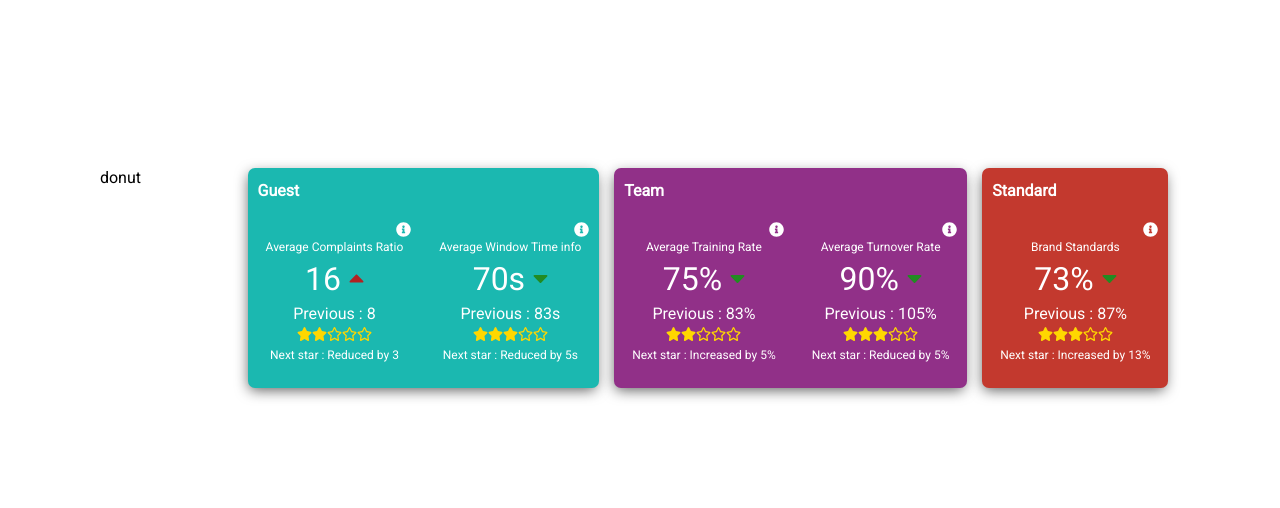
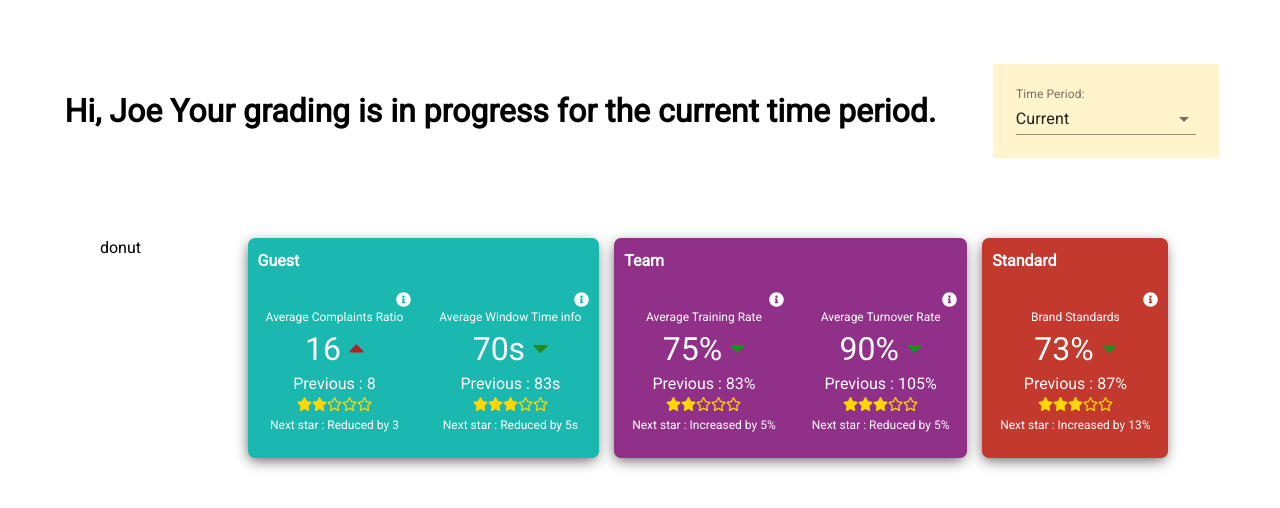
Before and after one commit to subhaneha/React-CreateCards, a React (Create React App) app: page / in a window 1280 px wide. Shown: the top 508 px of the page. Built offline with nearby package versions, Linux system fonts and the light colour scheme; no server answers.

Commit message:
Added Timeperiod component with Welcome message

```diff
--- a/src/component/Card/index.css
+++ b/src/component/Card/index.css
@@ -31,9 +31,7 @@
   box-shadow: -9px 10px 18px -8px rgba(0, 0, 0, 0.73);
   /* border: 5px solid rgba(0, 209, 209, 0.829); */
 }
-.header {
-  /* width: 100%; */
-}
+
 .header > h4 {
   margin-left: 10px;
   margin-top: 5px;
--- a/src/container/ResturantDetails/index.css
+++ b/src/container/ResturantDetails/index.css
@@ -1,17 +1,36 @@
 @import url('https://fonts.googleapis.com/css2?family=Roboto&display=swap');
+.mainPage {
+  font-family: 'Roboto', sans-serif;
+  display: flex;
+  flex-direction: column;
+  height: 90vh;
+  width: 99vw;
+}
+.mainPageFirstDiv {
+  display: flex;
+  align-items: center;
+  justify-content: space-evenly;
+  margin-top: 7vh;
+}
+.timePeriodDropDown {
+  background: #fff4cc;
+  padding: 15px;
+}
+#timePeriod {
+  width: 150px;
+  height: 30px;
+}
 .mainDiv {
   font-family: 'Roboto', sans-serif;
   display: flex;
   align-items: flex-start;
   justify-content: space-evenly;
-  height: 90vh;
-  width: 99vw;
 }
 .donut {
-  margin-top: 20vh;
+  margin-top: 10vh;
 }
 .cardsArea {
-  margin-top: 20vh;
+  margin-top: 10vh;
   width: 75%;
   display: flex;
   align-items: center;
--- a/src/container/ResturantDetails/index.jsx
+++ b/src/container/ResturantDetails/index.jsx
@@ -1,10 +1,24 @@
-import React, { useEffect } from 'react';
+import React, { useEffect, useState } from 'react';
+//material ui
+import { makeStyles } from '@material-ui/core/styles';
+import { InputLabel, MenuItem, FormControl, Select } from '@material-ui/core';
+
 import axios from 'axios';
 import './index.css';
 import Card from 'component/Card';
 import cardDetails from 'utils/data';
-
+const useStyles = makeStyles((theme) => ({
+  formControl: {
+    margin: theme.spacing(1),
+    minWidth: 180,
+  },
+  selectEmpty: {
+    marginTop: theme.spacing(6),
+  },
+}));
 const ResturantDetails = () => {
+  const classes = useStyles();
+  const [timePeriod, setTimePeriod] = useState('current');
   useEffect(() => {
     const getData = async () => {
       try {
@@ -19,6 +33,38 @@ const ResturantDetails = () => {
     getData();
   }, []);
   return (
+    <div className='mainPage'>
+      <div className='mainPageFirstDiv'>
+        <h1>
+          Hi, Joe Your grading is in progress for the current time period.
+        </h1>
+        <div className='timePeriodDropDown'>
+          <FormControl className={classes.formControl}>
+            <InputLabel shrink id='demo-simple-select-placeholder-label-label'>
+              Time Period:
+            </InputLabel>
+            <Select
+              labelId='demo-simple-select-placeholder-label-label'
+              id='demo-simple-select-placeholder-label'
+              value={timePeriod}
+              onChange={(e) => setTimePeriod(e.target.value)}
+              displayEmpty
+              className={classes.selectEmpty}
+            >
+              <MenuItem value='current'>Current</MenuItem>
+              <MenuItem value={'Jul2020toDec2020'}>
+                Jul 2020 to Dec 2020
+              </MenuItem>
+              <MenuItem value={'Jan2020toJun2020'}>
+                Jan 2020 to June 2020
+              </MenuItem>
+              <MenuItem value={'Jul2019toDec2019'}>
+                Jul 2019 to Dec 2019
+              </MenuItem>
+            </Select>
+          </FormControl>
+        </div>
+      </div>
       <div className='mainDiv'>
         <div className='donut'>donut</div>
         <div className='cardsArea'>
@@ -27,6 +73,7 @@ const ResturantDetails = () => {
           ))}
         </div>
       </div>
+    </div>
   );
 };
 
```
Lines whose indentation alone changed are shown as unchanged.
